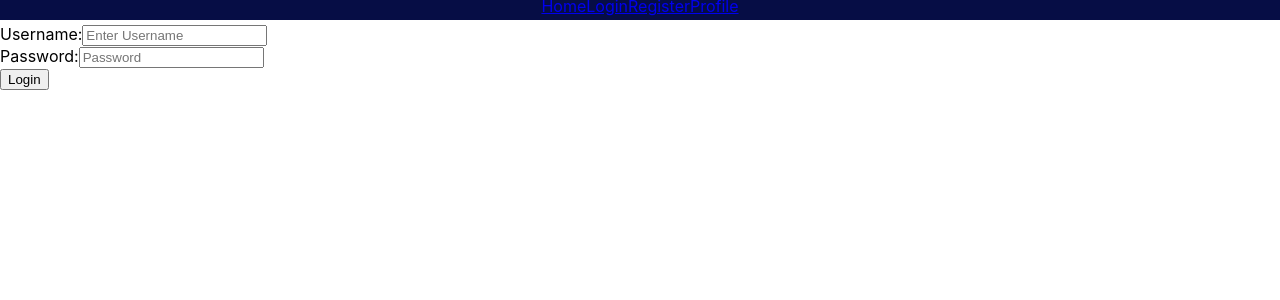
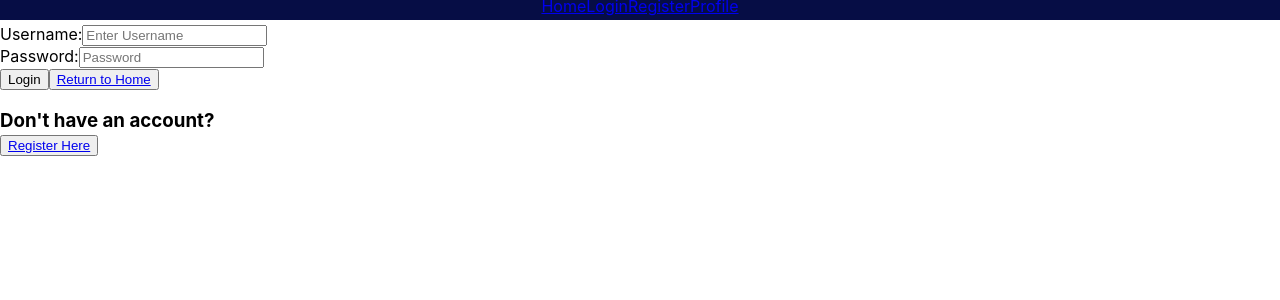
Before and after one commit to SheCodesAus/she-codes-crowdfunding-project-cheshsworld, a React (Create React App) app: page /login in a window 1280 px wide. Shown: the top 300 px of the page. Built offline with nearby package versions, Linux system fonts and the light colour scheme.

Commit message:
added in url for edit project and register account

```diff
--- a/src/App.js
+++ b/src/App.js
@@ -14,6 +14,7 @@ import ProjectPage from "./pages/ProjectPages/ProjectPage";
 import ProjectFormPage from "./pages/ProjectPages/ProjectFormPage";
 import RegisterPage from "./pages/RegisterFormPage";
 import ProfilePage from "./pages/UserPages/ProfilePage";
+import EditProjectFormPage from "./pages/ProjectPages/EditProjectFormPage";
 
 
 function App() {
@@ -27,6 +28,7 @@ function App() {
           <Route path="/login" element={<LoginPage />} />
           <Route path="/projects/:id" element={<ProjectPage />} />
           <Route path="/projects/create" element={<ProjectFormPage />} />
+          <Route path="/projects/edit" element={<EditProjectFormPage />} />
           <Route path="/users/:id" element={<ProfilePage />} />
           <Route path="/users/register/" element={<RegisterPage/>} />
         </Routes>
--- a/src/components/LoginForm/LoginForm.jsx
+++ b/src/components/LoginForm/LoginForm.jsx
@@ -1,5 +1,5 @@
 import React, {useState} from "react";
-import { useNavigate } from "react-router-dom";
+import { Link, useNavigate } from "react-router-dom";
 
 function LoginForm() {
 
@@ -40,7 +40,7 @@ function LoginForm() {
         if (credentials.username && credentials.password) {
           try {
             const response = await fetch(
-              `${process.env.REACT_APP_API_URL}api-token-auth/`,
+              `${process.env.REACT_APP_API_URL}users/authenticate/`,
               {
                 method: "post",
                 headers: {
@@ -52,7 +52,7 @@ function LoginForm() {
             const data = await response.json();
             console.log("data", data);
             window.localStorage.setItem("token", data.token);
-            navigate(`/project/${data.id}`);
+            navigate(`/users/${data.id}`);
           } catch (err) {
             console.log(err);
           }
@@ -84,8 +84,14 @@ function LoginForm() {
             <button type="submit" onClick={handleSubmit}>
                 Login
             </button>
+            <button><Link to="/">Return to Home</Link></button>
+
 
             <br></br>
+
+            <div>
+              <h3> Don't have an account? <br></br> <button><Link to="/users/register/">Register Here</Link></button> </h3>
+            </div>
 
         </form>
     );
```
